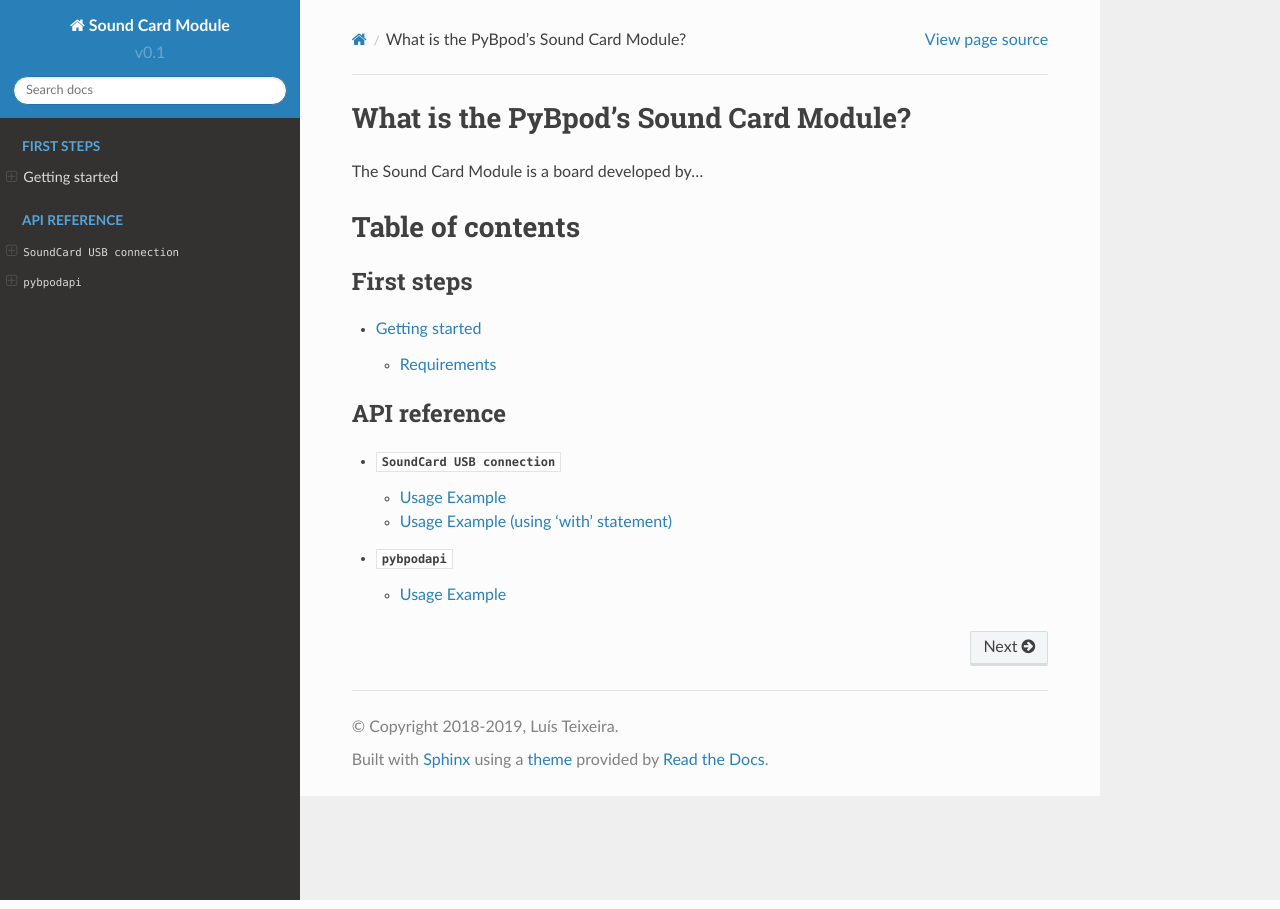
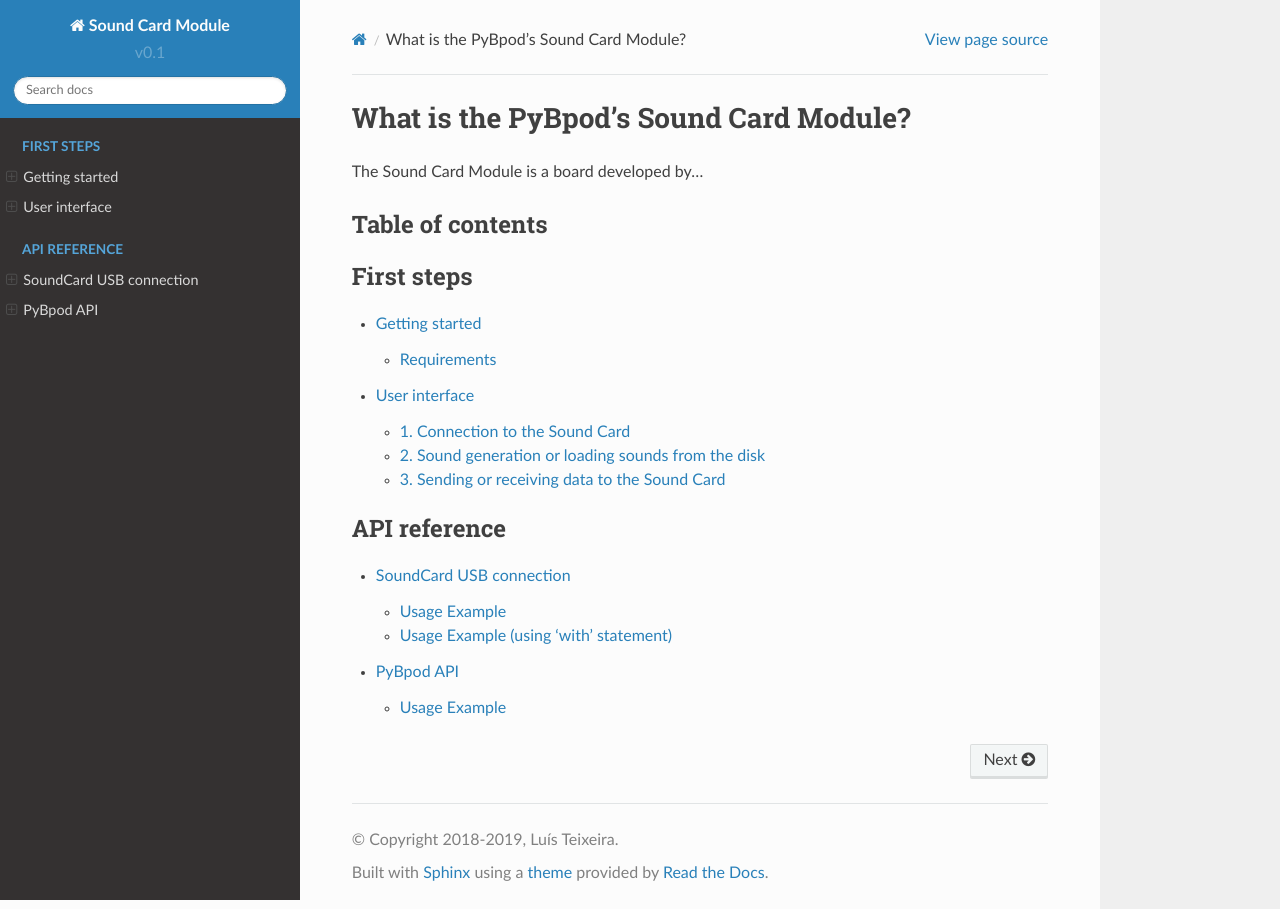
Before and after one commit to pybpod/pybpod-gui-plugin-soundcard, a Sphinx documentation site: the page built from docs/source/index.rst, in a window 1280 px wide. Built offline with Sphinx 7.4.7 and the Read the Docs theme 2.0.0, drawn with Linux system fonts in a browser that asks for light colours; some of the changed lines change nothing that is shown.

Commit message:
Updated documentation for the UI

```diff
--- a/docs/source/index.rst
+++ b/docs/source/index.rst
@@ -9,19 +9,20 @@ The Sound Card Module is a board developed by...
 
 
 Table of contents
-=================
+-----------------
 
 .. toctree::
-    :maxdepth: 4
+    :maxdepth: 2
     :includehidden:
     :caption: First steps
 
-    getting-started.rst
+    getting-started
+    user-interface
 
 .. toctree::
-    :maxdepth: 4
+    :maxdepth: 2
     :includehidden:
     :caption: API reference
 
-    usb-api.rst
-    pybpod-api.rst
+    SoundCard USB connection <usb-api>
+    PyBpod API <pybpod-api>
--- /dev/null
+++ b/docs/source/user-interface.rst
@@ -0,0 +1,138 @@
+.. module:: pybpodapi
+   :synopsis: top-level module
+
+*************************************************
+User interface
+*************************************************
+
+The main window that comprises the user interface of the SoundCard
+Module is divided in three main sections as it can be seen in the
+following Figure.
+
+1. Connection to the Sound Card
+2. Sound generation or loading sounds from the disk
+3. Sending or receiving data to the Sound Card
+
+.. figure:: _static/soundcard_window.png
+   :scale: 100 %
+   :align: center
+   :alt: Main window for the SoundCard Module
+
+   Main window for the SoundCard Module
+
+
+1. Connection to the Sound Card
+===============================
+
+When connecting the Harp Sound Card to the computer, the device will
+appear in the dropdown control for the USB port. If you connect it later,
+or reset the Sound Card, you can press the refresh button to force a search
+for connected devices.
+
+After a device is connected and selected in the dropdown, you can
+connect to it by pressing the Connect button.
+
+.. note:: The operations in the bottom section of the window
+          require that a connect is established. When you press
+          Connect and a successful connection is made, the operations
+          buttons will enable.
+
+2. Sound generation or loading sounds from the disk
+===================================================
+
+If you want to send sounds to the Sound Card , it is necessary to either
+generate a sound using the provided UI, or you can load it from the disk.
+
+Generating sounds
+-----------------
+The UI allows to create sounds with a sinewave, with distinct frequencies for
+the left and right channel. The duration of the sound can also be configured.
+The two sample rates supported by the Harp Sound Card can be selected in the
+sound generation portion of the UI.
+
+.. figure:: _static/generate_sound.png
+   :scale: 100 %
+   :align: center
+   :alt: Generate sounds portion of the window
+
+   Generate sounds portion of the window
+
+When pressing the **Generate sound** button, the sound will be generated and
+it will be possible to send it to the Sound Card, at the bottom portion of the
+UI.
+
+.. note:: It is possible to generate a sound in memory and send it directly
+          to the Sound Card. However, if you wish to save the generated
+          sound to the disk, you can activate the checkbox **Write sound to
+          file** and create a new file.
+
+
+Loading sounds from disk
+------------------------
+To load a sound from the disk, two options are available. You can either load
+a generated sound that was previously saved or you can load a WAV file (except
+24bits WAV files).
+
+.. figure:: _static/load_sound.png
+   :scale: 100 %
+   :align: center
+   :alt: Load sound from disk portion of the window
+
+   Load sound from disk portion of the window
+
+The procedure to load a sound is pressing Browse and select the file. The
+file will be loaded automatically. If there are loading errors, you will be
+notified.
+
+
+3. Sending or receiving data to the Sound Card
+==============================================
+
+Sending data to the Sound Card
+------------------------------
+
+Sending a sound to the Sound Card can be accompanied by some user metadata
+and some description information. Those fields are optional and can be
+defined in the UI.
+
+.. warning:: The **user metadata** field has a limit of 1024 bytes and the
+             **description** field has a limit of 512 bytes. Any data that
+             passes this limit will be **truncated**.
+
+
+.. figure:: _static/send_data.png
+   :scale: 100 %
+   :align: center
+   :alt: Send data portion of the window
+
+   Send data portion of the window
+
+After selecting the index to where to write the sound and data, by pressing the
+**Send to sound card** button will send the sound and data to the Harp Sound
+Card.
+
+.. note:: The index to where to save the sound must be **greater or equal** than 2
+          and **lower** than 32. The interface will limit the input to those values.
+
+Receiving data from the Sound Card
+----------------------------------
+
+In the same manner that it is possible to send additional data with the sound
+(user metadata and a description), when receiving data from the Sound Card,
+that data will also be written in the destination folder, if it exists.
+
+The UI allows to receive the data from a single index or from all the indexes.
+
+.. figure:: _static/receive_data.png
+   :scale: 100 %
+   :align: center
+   :alt: Receive data portion of the window
+
+   Receive data portion of the window
+
+The procedure to receive data from the Sound Card is by selecting a destination
+folder, by pressing the **Browse** button, and selecting if the application
+should clear the destination folder or not.
+
+.. warning:: Even if the destination folder is not cleared, the files will be
+             overwritten if they already exist.
```
Also changed, not shown: docs/source/_static/generate_sound.png (added), docs/source/_static/load_sound.png (added), docs/source/_static/receive_data.png (added), docs/source/_static/send_data.png (added), docs/source/_static/soundcard_window.png (added).
